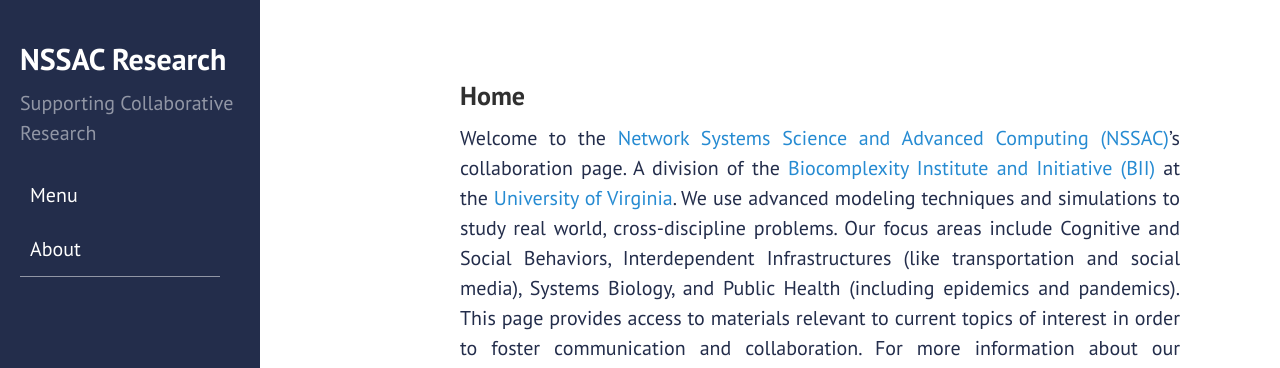
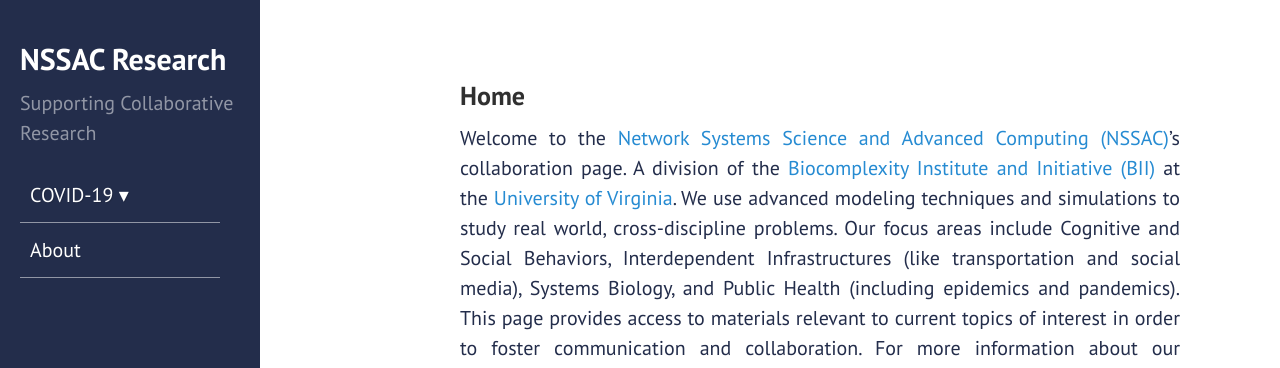
Before and after one commit to mehta-gaurav/mehta-gaurav.github.io, a Jekyll site: the page built from index.md, in a window 1280 px wide. Shown: the top 368 px of the page. Built offline with Jekyll 4.4.1, drawn with Linux system fonts in a browser that asks for light colours.

Commit message:
Update sidebar.html

```diff
--- a/_includes/sidebar.html
+++ b/_includes/sidebar.html
@@ -11,11 +11,11 @@
    <nav id="menu" class="sidebar-nav">
 <!-- 	  <label for="tm" id="toggle-menu">Menu <span class="drop-icon">▾</span></label>
        <input type="checkbox" id="tm">   -->
-   <div><a href="#">Menu</a></li> </div>
+<!--    <div><a href="#">Menu</a></li> </div> -->
       <ul class="main-menu clearfix">
          <!-- <li><a class="sidebar-nav-item{% if page.url == site.baseurl %} active{% endif %}" href="{{ site.baseurl }}">Home</a></li> -->
 
-<!--          <li><a href="#">Menu</a></li> -->
+          <li><a href="#">Menu</a></li>
          <li>
             <a class="sidebar-nav-item{% if page.url == site.dashboardUrl %} active{% endif %}" href="{{ site.dashboardUrl }}">COVID-19
  				<span class="drop-icon">▾</span>
```
